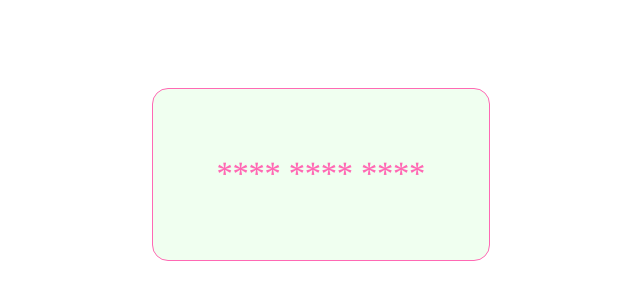
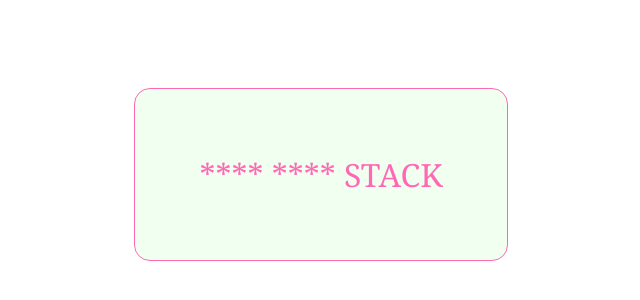
Before and after one commit to mikkmait/AngularFirst, an Angular app: page / in a window 1280 px wide. Shown: the part 226-526 px from the top of the page, without its empty margins (319-959 px from the left). Built offline with nearby package versions, Linux system fonts and the light colour scheme.

Commit message:
Fuck shit stack

```diff
--- a/src/app/app.component.html
+++ b/src/app/app.component.html
@@ -1,5 +1,5 @@
 <title>{{ title }}</title>
 
 <div class="main">
-  <div class="element">**** **** ****</div>
+  <div class="element">**** **** STACK</div>
 </div>
--- a/src/app/app.component.ts
+++ b/src/app/app.component.ts
@@ -6,5 +6,5 @@ import { Component } from '@angular/core';
   styleUrls: ['./app.component.css']
 })
 export class AppComponent {
-  title = '**** **** ****';
+  title = '**** **** STACK';
 }
```
